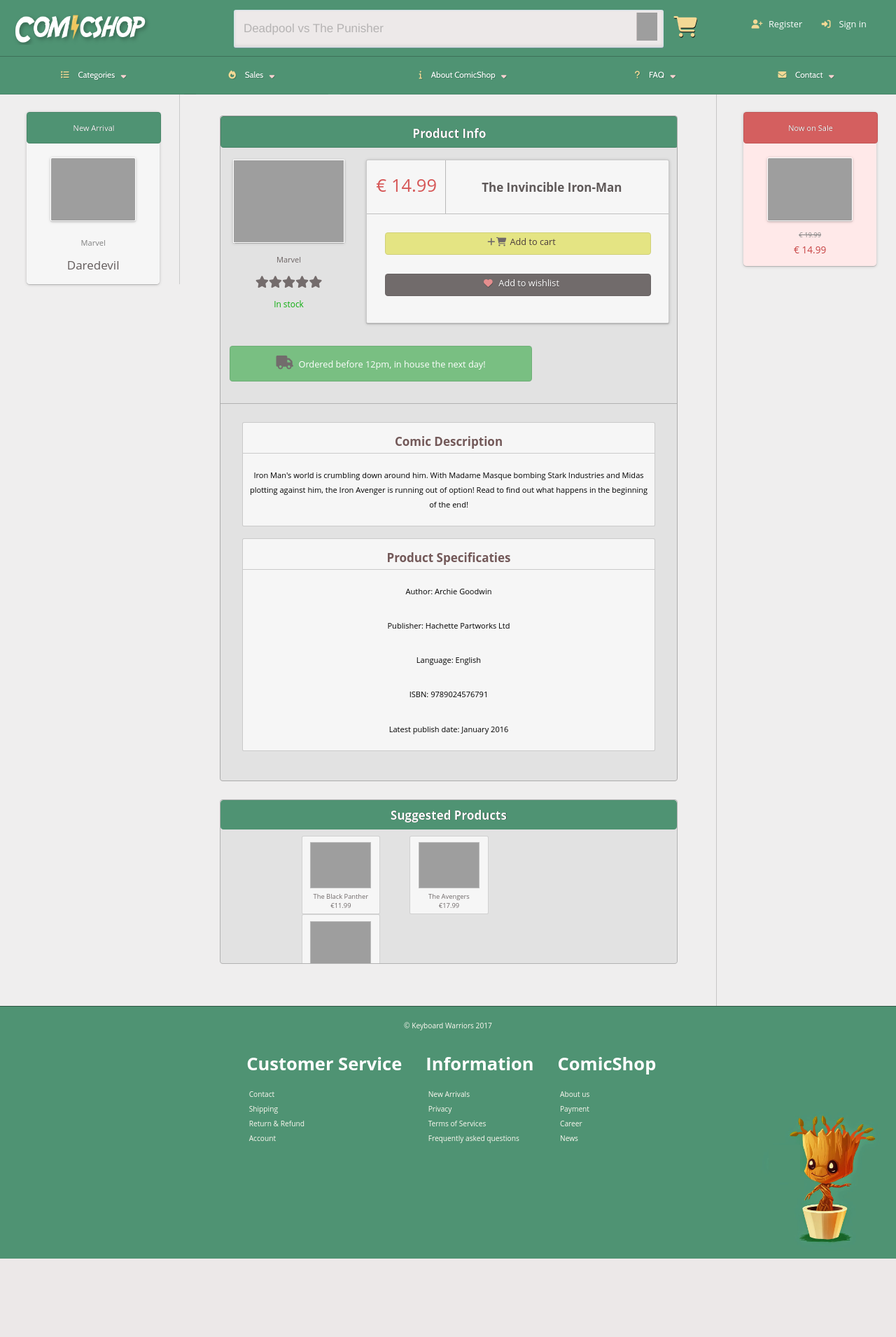
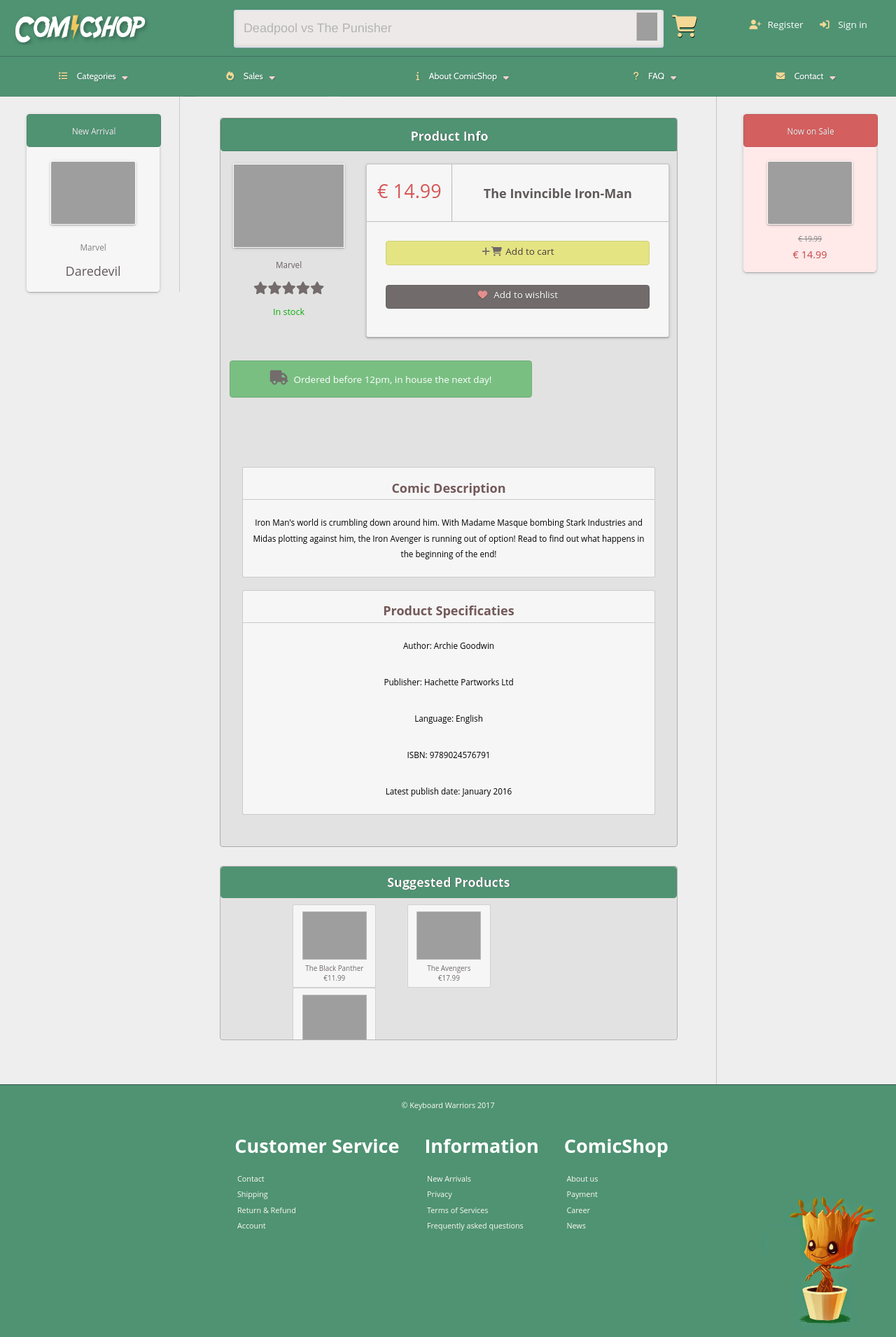
Before and after one commit to Ryan0o0/project56-webshop, a Django app: page /product in a window 1280 px wide. Shown: the whole page at 70% size. Before the commit the page ends 1798 px from the top, so only its background shows below. Run offline with Django 3.2, Linux system fonts and the light colour scheme; some libraries are stand-ins or nearby versions; grey boxes are pictures that could not be loaded.

Commit message:
Update stylesheet.css

```diff
--- a/website/store/static/stylesheet.css
+++ b/website/store/static/stylesheet.css
@@ -1,6 +1,6 @@
 body {
 	margin: 0;
-	zoom: 0.85;
+	zoom: 0.90;
 }
 
 .header {
@@ -519,6 +519,11 @@ input[type=submit]{
 	margin-top: 30px;
 }
 
+.line2{
+	border: solid 0.5px rgba(0, 0, 0, 0.13);
+	/* margin-top: -50px; */
+	position: relative;
+}
 .promoted {
 	top: 0;
 	position: relative;
@@ -1736,11 +1741,12 @@ p{
 	width: 30%;
 	position: relative;
 	/* padding-top: 40px; */
+	/* overflow: hidden; */
 	float: left;
 	margin: 0;
 	text-align: center;
 	/* border-right: solid 1px rgba(0, 0, 0, 0.2); */
-	/* height: 900px; */
+	height: 100%;
 	display: inline-block;
 	/* border-bottom: solid 1px black; */
 }
@@ -1772,7 +1778,7 @@ p{
 .imgsection img{
 	margin: 20;
 	text-align:  center;
-	width: 80%;
+	max-width: 80%;
 	margin-bottom: 0;
 	border: solid 1px white;
 	position: relative;
@@ -1795,6 +1801,7 @@ p{
 	margin-top: 30px;
 	/* height: 450px; */
 	/* margin-top: 20px; */
+	border-top: solid 1px black;
 	/* text-align: center; */
 	/* margin-left: 2%; */
 	/* float: left; */
@@ -1851,8 +1858,10 @@ p{
 }
 
 .descsectionwrap {
-	height: 430px;
-	border-bottom: solid 1px rgba(0, 0, 0, 0.21);
+	/* height: 500px; */
+	position: relative;
+	margin-bottom: 80px;
+	/* border-bottom: solid 1px rgba(0, 0, 0, 0.21); */
 }
 
 .deliveryinfo{
@@ -1865,7 +1874,7 @@ p{
 	border: solid 1px rgba(0, 0, 0, 0.09);
 	left: 2%;
 	/* box-shadow: 0 1px 1px 0 rgba(0, 0, 0, 0.2), 0 1px 5px 0 rgba(0, 0, 0, 0.19); */
-	margin-top: 38px;
+	margin-top: 5%;
 }
 
 .deliveryinfo p i{
@@ -1901,8 +1910,9 @@ p{
 
 .descsection .descpricesection {
 	border-right: solid 1px rgba(0, 0, 0, 0.25);
-	width: 26%;
-	display: inline-block;
+	min-width: 28%;
+	display: inline-block;
+	text-align: center;
 }
 
 .descsection .desctitlesection {
@@ -1926,7 +1936,7 @@ p{
 }
 
 .descsection p {
-	padding-left: 15px;
+	/* padding-left: 15px; */
 	height: 30px;
 	font-size: 15px;
 	/* color: rgba(47, 47, 47, 0.99); */
```
